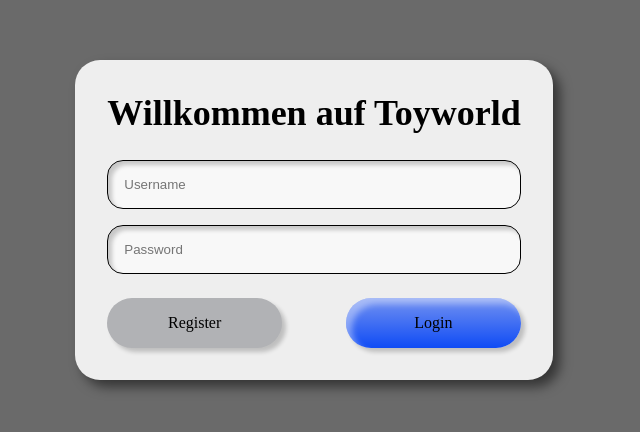
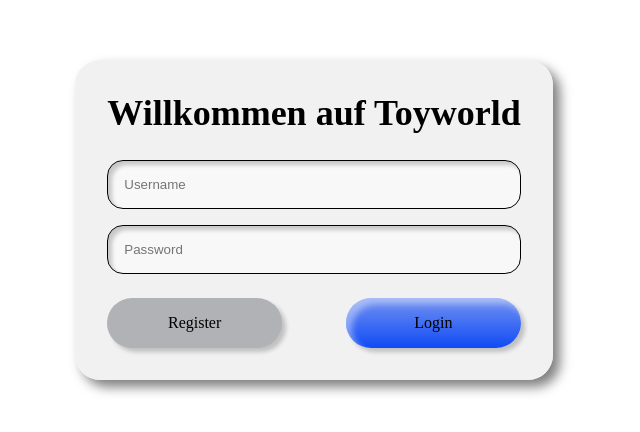
Before and after one commit to frankhildebrandt/RageSpielwiese-Client-Frontend, a React (Create React App) app: page /#/login in a window 1280 px wide. Shown: the part 180-612 px from the top of the page, without its empty margins (326-966 px from the left). Built offline with nearby package versions, Linux system fonts and the light colour scheme.

Commit message:
fixed bg

```diff
--- a/src/view/LoginView.css
+++ b/src/view/LoginView.css
@@ -3,7 +3,6 @@
     position: absolute;
     width: 100%;
     height: 100vh;
-    background-color: rgba(106, 106, 106, 1);
     display: flex;
     flex-direction: column;
     align-items: center;
@@ -19,7 +18,7 @@
     width: max-content;
     height: max-content;
     border-radius: 25px;
-    background-color: rgba(238, 238, 238, 1);
+    background-color: rgba(238, 238, 238, 0.8);
     box-shadow: 7px 7px 12px 0px rgba(0, 0, 0, 0.5);
     display: flex;
     flex-direction: column;
```
